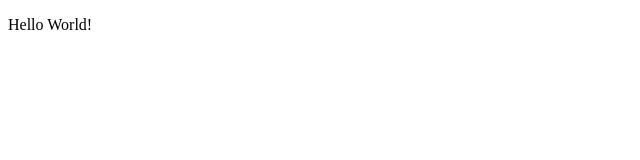
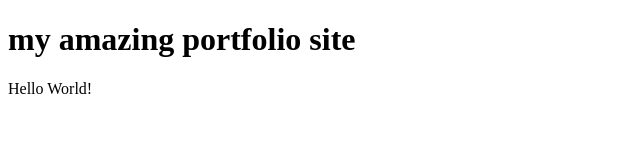
Before and after one commit to jacobgosnell/jacobgosnell.github.io, a plain HTML site: page index.html in a window 1280 px wide. Shown: the whole page, without its empty margins (0-640 px from the left). Drawn offline with Linux system fonts and the light colour scheme.

Commit message:
created a heading

```diff
--- a/index.html
+++ b/index.html
@@ -5,6 +5,7 @@
 		<title>Hello World</title>
 	</head>
 	<body>
+		<h1>my amazing portfolio site</h1>
 		<p>Hello World!</p>
 	</body>
 
```
